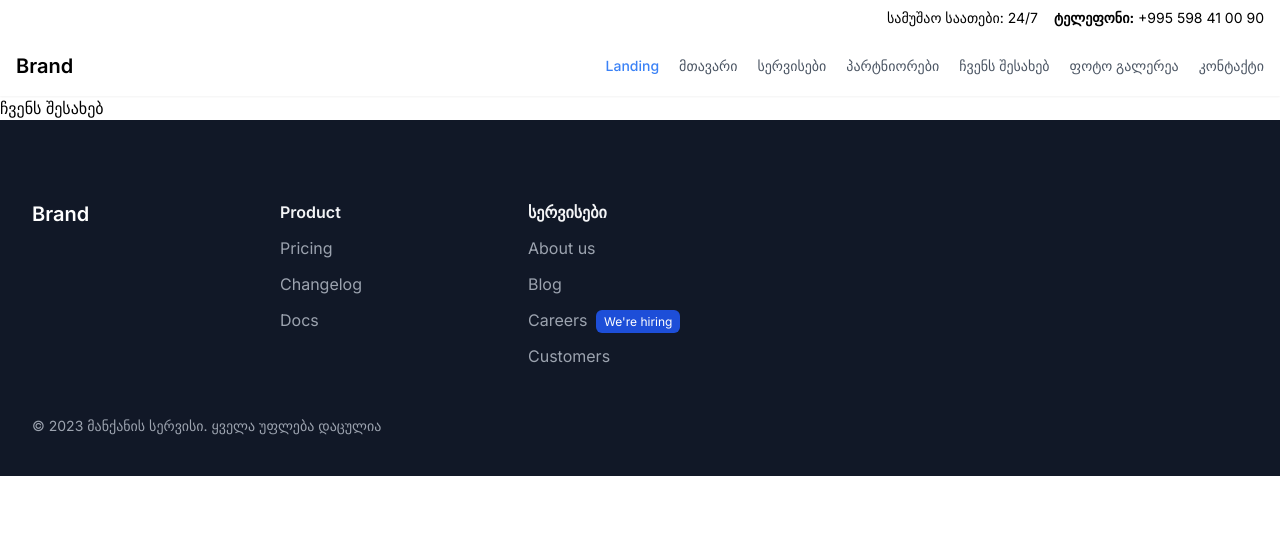
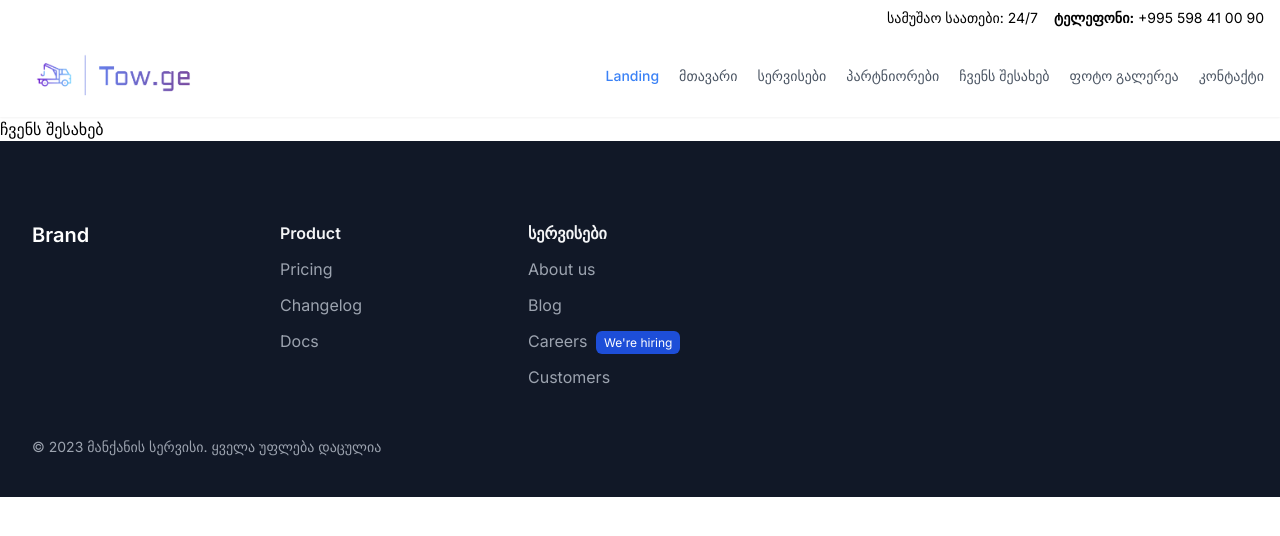
Before and after one commit to David-Koshkadze/car-service-app, a Next.js app: page /about in a window 1280 px wide. Shown: the top 536 px of the page. Built offline with nearby package versions, Linux system fonts and the light colour scheme.

Commit message:
branding

```diff
--- a/app/globals.css
+++ b/app/globals.css
@@ -5,12 +5,13 @@
 .swiper {
   width: 100%;
   height: 100%;
+  margin: 20px auto;
 }
 
 .swiper-slide {
   text-align: center;
   font-size: 18px;
-  background: #fff;
+  /* background: #fff; */
   /* Center slide text vertically */
   display: flex;
   justify-content: center;
@@ -23,9 +24,3 @@
   height: 100%;
   object-fit: cover;
 }
-
-.swiper {
-  width: 100%;
-  height: 300px;
-  margin: 20px auto;
-}
--- a/components/about.js
+++ b/components/about.js
@@ -1,7 +1,5 @@
 "use client";
-import { useEffect, useRef } from "react";
-import Image from "next/image";
-import { motion, useScroll } from "framer-motion";
+import { motion } from "framer-motion";
 
 export default function About() {
   return (
--- a/components/benefits.js
+++ b/components/benefits.js
@@ -15,7 +15,9 @@ import Image from "next/image";
 export default function Benefits() {
   return (
     <div className="w-full border pt-16 relative">
-      <h1 className="text-3xl text-center mb-8">რატომ მანქანის სერვისი?</h1>
+      <h1 className="text-3xl text-center mb-8">
+        რატომ უნდა აირჩიოთ <span className="text-violet-700 font-bold">Tow.ge</span>
+      </h1>
 
       <div className="grid place-content-center gap-4 p-6 relative">
         <motion.div
--- a/components/header.js
+++ b/components/header.js
@@ -1,15 +1,18 @@
 "use client";
 import React from "react";
 import Link from "next/link";
+import Image from "next/image";
 
 export default function Header() {
   return (
     <>
       <div className="max-w-[85rem] w-full mx-auto px-4 flex justify-end py-2">
         <span className="text-sm mr-4">სამუშაო საათები: 24/7</span>
-        <span className="text-sm"><strong>ტელეფონი:</strong> +995 598 41 00 90</span>
+        <span className="text-sm">
+          <strong>ტელეფონი:</strong> +995 598 41 00 90
+        </span>
       </div>
-      <header className="sticky top-0 flex flex-wrap sm:justify-start sm:flex-nowrap z-50 w-full bg-white text-sm py-4 dark:bg-gray-800 shadow-sm">
+      <header className="sticky top-0 flex flex-wrap sm:justify-start sm:flex-nowrap z-50 w-full bg-white text-sm py-1 dark:bg-gray-800 shadow-sm">
         <nav
           className="max-w-[85rem] w-full mx-auto px-4 sm:flex sm:items-center sm:justify-between"
           aria-label="Global"
@@ -19,7 +22,7 @@ export default function Header() {
               className="flex-none text-xl font-semibold dark:text-white"
               href="#"
             >
-              Brand
+              <Image width={200} height={70} src="/logo/logo.png" />
             </a>
             <div className="sm:hidden">
               <button
--- a/components/photo-gallery.js
+++ b/components/photo-gallery.js
@@ -33,9 +33,6 @@ export default function PhotoGallery() {
         slidesPerView={3}
         centeredSlides={true}
         spaceBetween={30}
-        pagination={{
-          type: "fraction",
-        }}
         navigation={true}
         modules={[Pagination, Navigation]}
         className="mySwiper"
@@ -43,7 +40,7 @@ export default function PhotoGallery() {
         {images.map((image, idx) => (
           <SwiperSlide>
             <div
-              className="bg-contain bg-no-repeat h-96"
+              className="bg-cover bg-no-repeat h-[500px] rounded-xl"
               style={{
                 backgroundImage: `url(${image})`,
               }}
```
